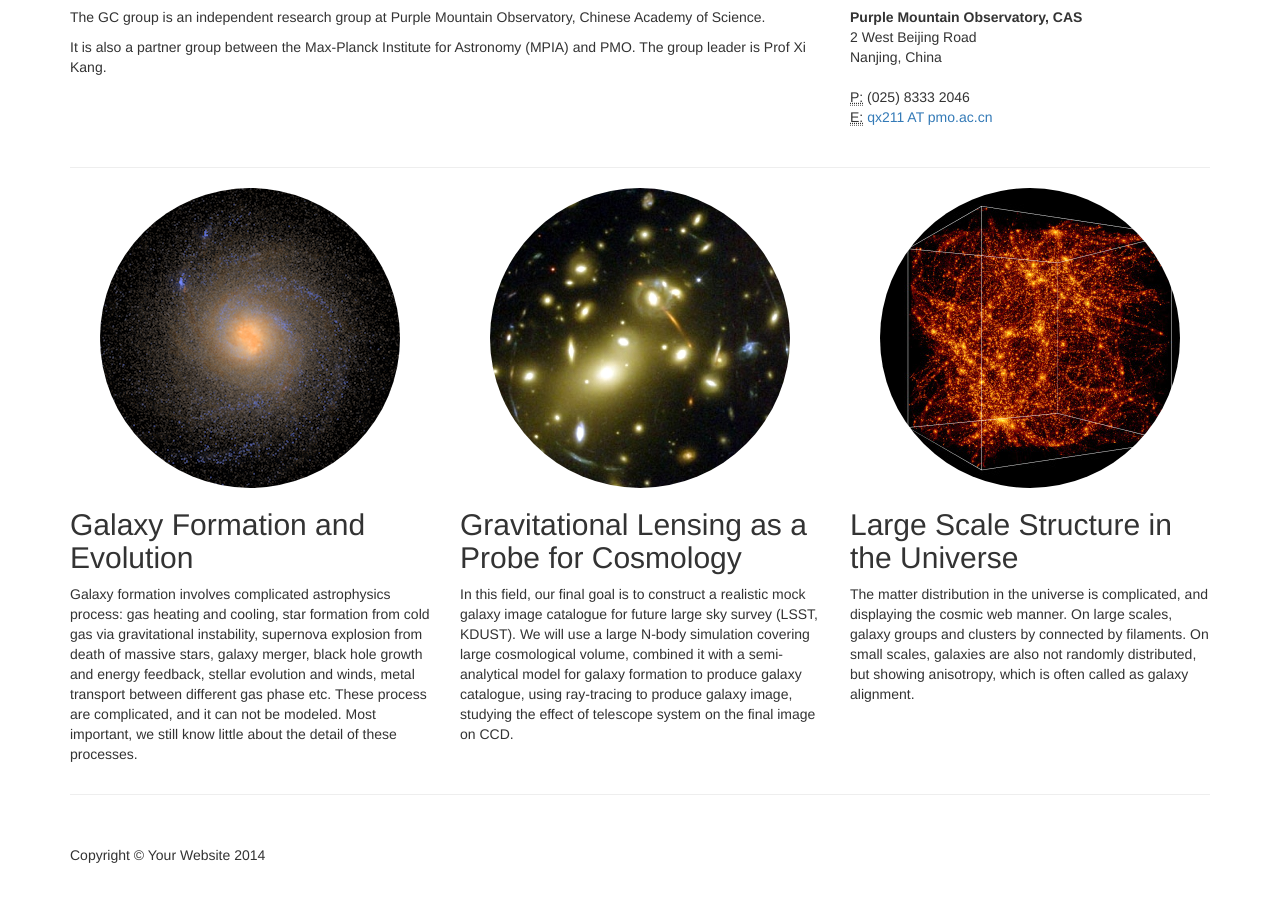
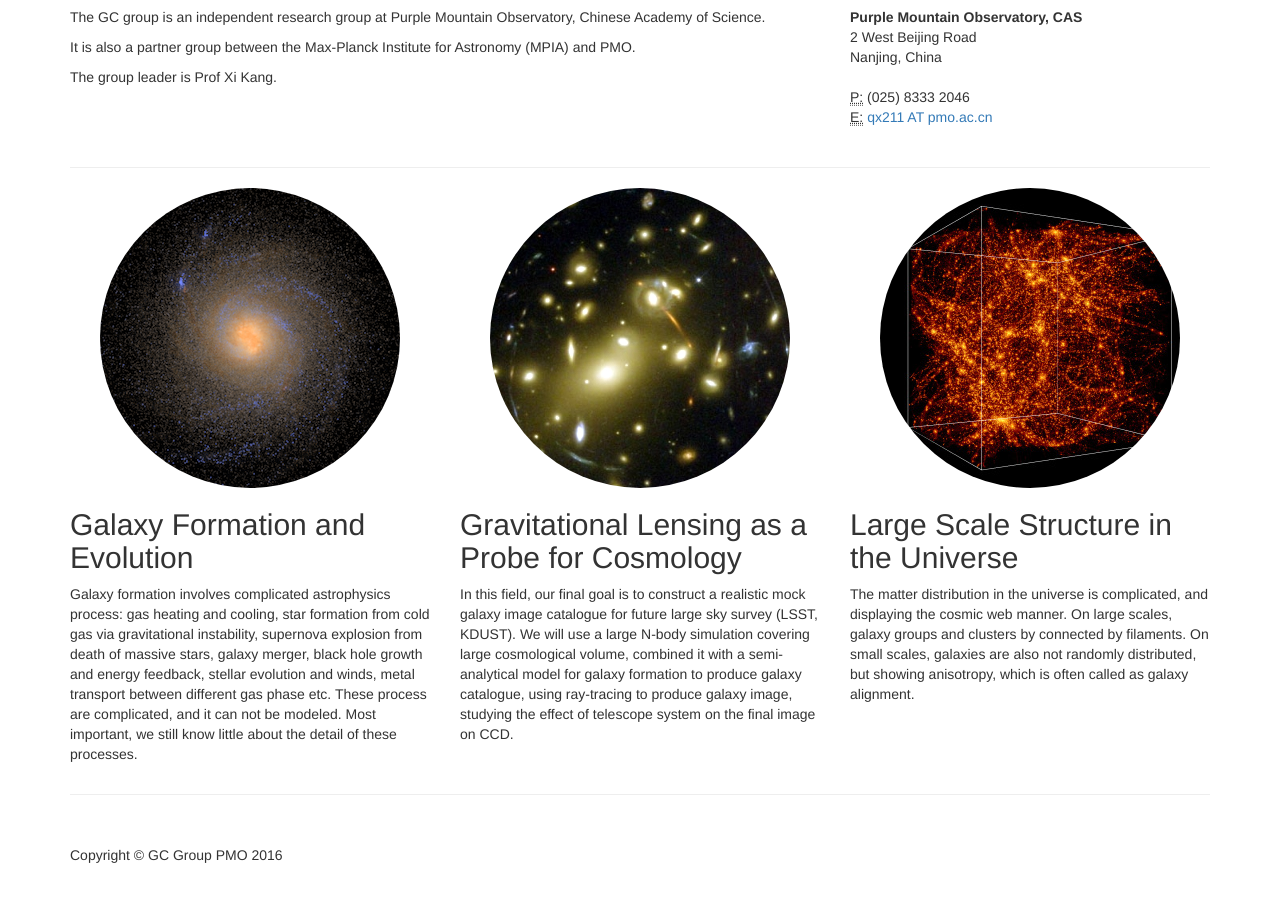
Before and after one commit to qx211/GC-Website, a plain HTML site: page index.html in a window 1280 px wide. Shown: the part 397-1298 px from the top of the page. Drawn offline with Linux system fonts and the light colour scheme.

```diff
--- a/index.html
+++ b/index.html
@@ -82,7 +82,8 @@
             <div class="col-sm-8">
                 <h2>Welcome to the GC group</h2>
                 <p>The GC group is an independent research group at Purple Mountain Observatory, Chinese Academy of Science.</p>
-                <p>It is also a partner group between the Max-Planck Institute for Astronomy (MPIA) and PMO. The group leader is Prof Xi Kang.</p>
+                <p>It is also a partner group between the Max-Planck Institute for Astronomy (MPIA) and PMO. </p>
+                <p>The group leader is Prof Xi Kang.</p>
                 <!-- <p>Lorem ipsum dolor sit amet, consectetur adipisicing elit. Et molestiae similique eligendi reiciendis sunt distinctio odit? Quia, neque, ipsa, adipisci quisquam ullam deserunt accusantium illo iste exercitationem nemo voluptates asperiores.</p> -->
                 <!-- <p> -->
                     <!-- <a class="btn btn-default btn-lg" href="#">Call to Action &raquo;</a> -->
@@ -132,7 +133,7 @@
         <footer>
             <div class="row">
                 <div class="col-lg-12">
-                    <p>Copyright &copy; Your Website 2014</p>
+                    <p>Copyright &copy; GC Group PMO 2016</p>
                 </div>
             </div>
             <!-- /.row -->
```
Also changed, not shown: people.html (+1 -1 lines).
